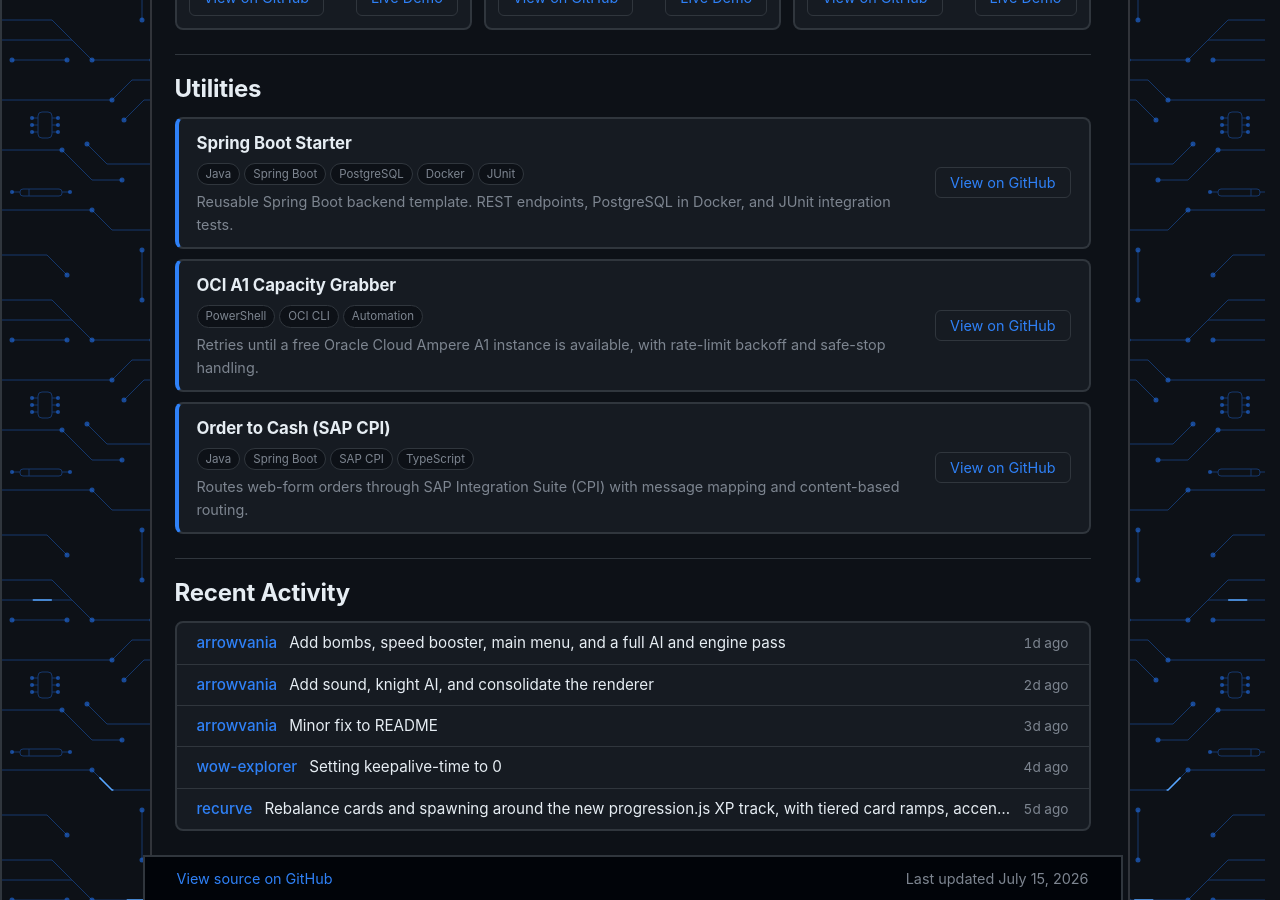
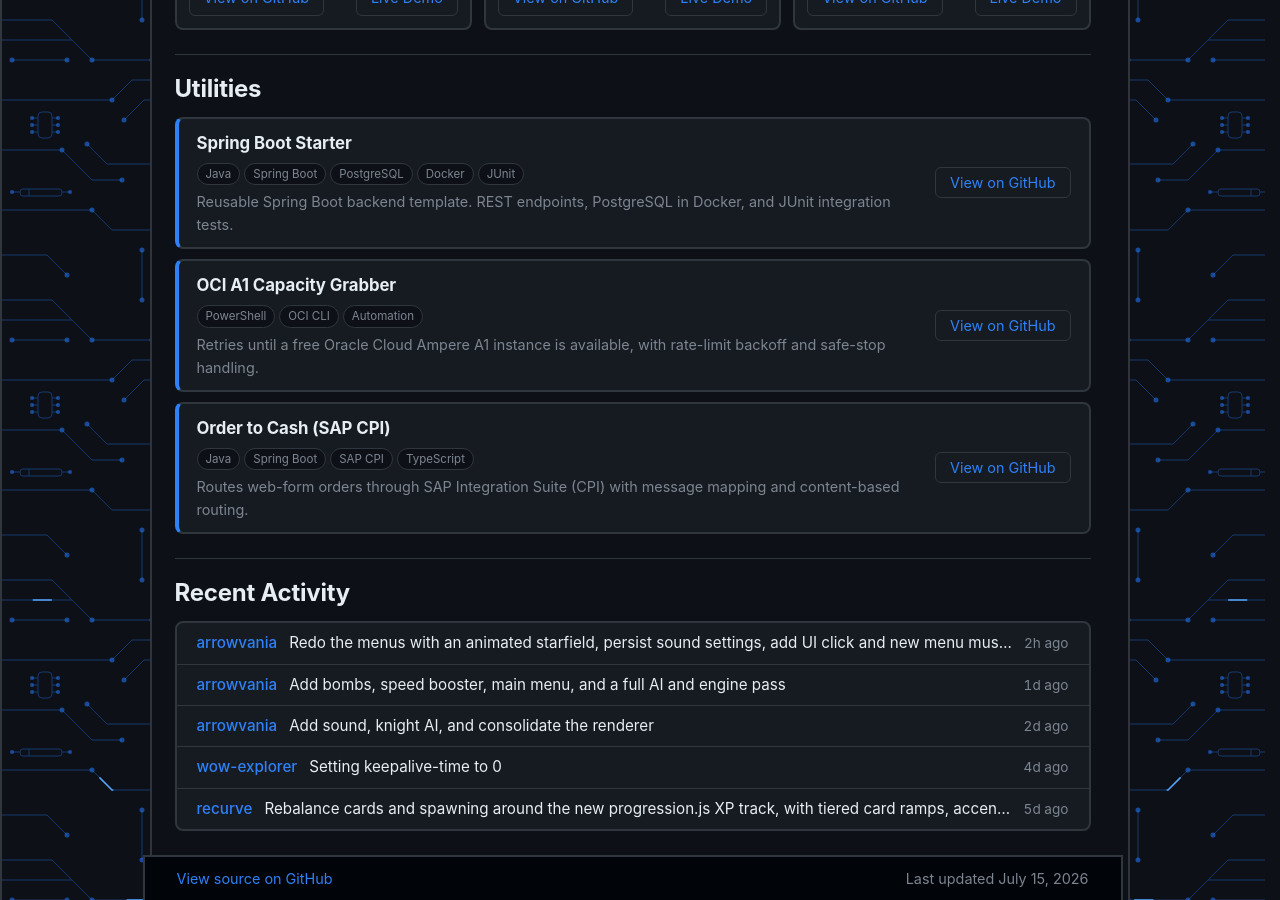
Before and after one commit to rwdenmark/rwdenmark.github.io, a Jekyll site: the page built from projects.html, in a window 1280 px wide and 900 px high, scrolled down 1507 px. Built offline with Jekyll 4.4.1, drawn with Linux system fonts in a browser that asks for light colours.

Commit message:
chore: update recent commits cache [skip ci]

```diff
--- a/_data/commits.json
+++ b/_data/commits.json
@@ -1,4 +1,10 @@
 [
+  {
+    "repo": "arrowvania",
+    "message": "Redo the menus with an animated starfield, persist sound settings, add UI click and new menu music, fix speed-boost jumping, and reset cleanly on quit instead of reloading",
+    "date": "2026-07-16T03:46:07Z",
+    "url": "https://github.com/rwdenmark/arrowvania/commit/07132cc20a0482869f0891d543133d278ba11952"
+  },
   {
     "repo": "arrowvania",
     "message": "Add bombs, speed booster, main menu, and a full AI and engine pass",
@@ -10,12 +16,6 @@
     "message": "Add sound, knight AI, and consolidate the renderer",
     "date": "2026-07-14T03:48:21Z",
     "url": "https://github.com/rwdenmark/arrowvania/commit/1eb2b4f894ecb7c55af2db0df05b03599253b983"
-  },
-  {
-    "repo": "arrowvania",
-    "message": "Minor fix to README",
-    "date": "2026-07-13T04:28:00Z",
-    "url": "https://github.com/rwdenmark/arrowvania/commit/eabf4f337827cddc396bbccbed06d751b640f2ed"
   },
   {
     "repo": "wow-explorer",
```
